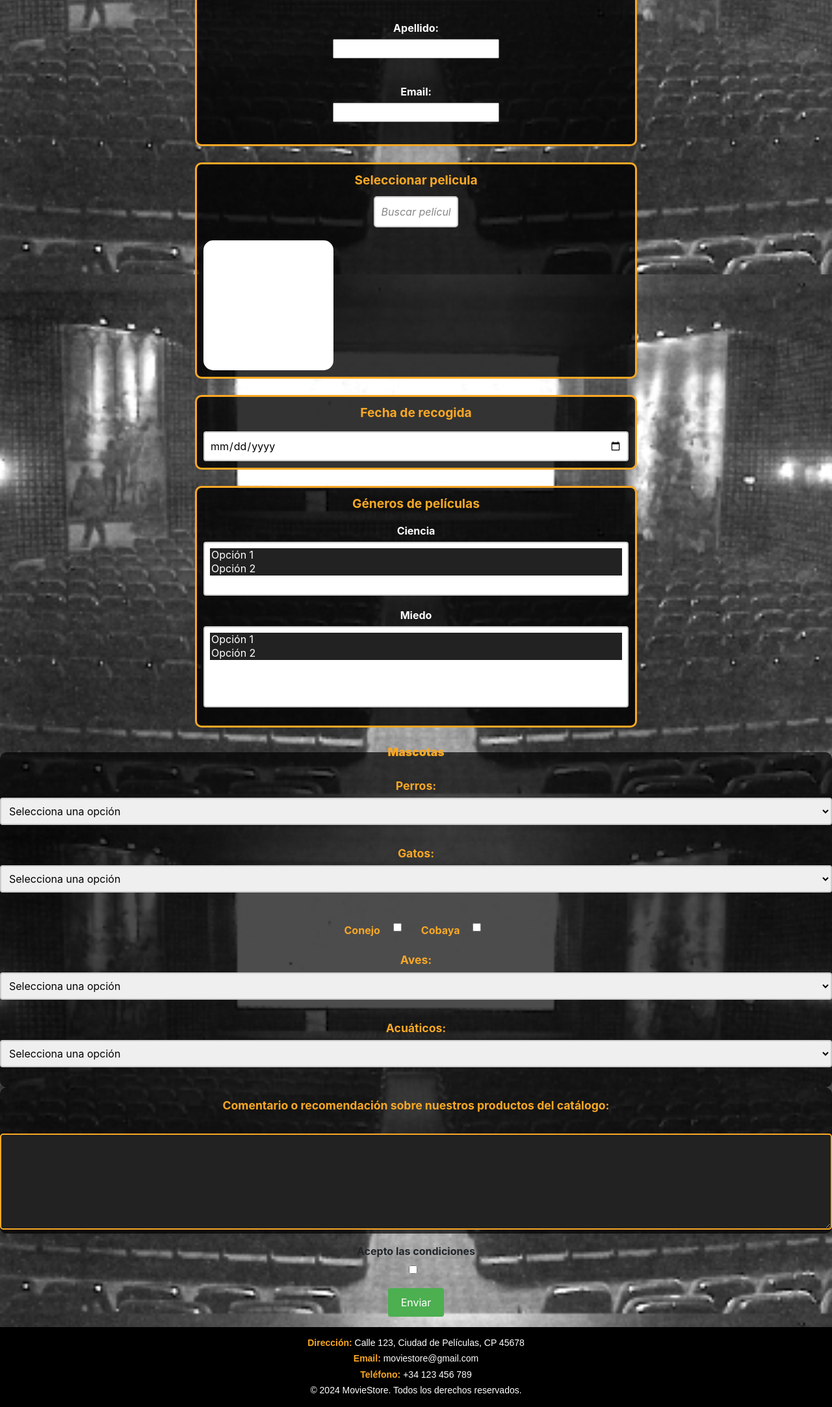
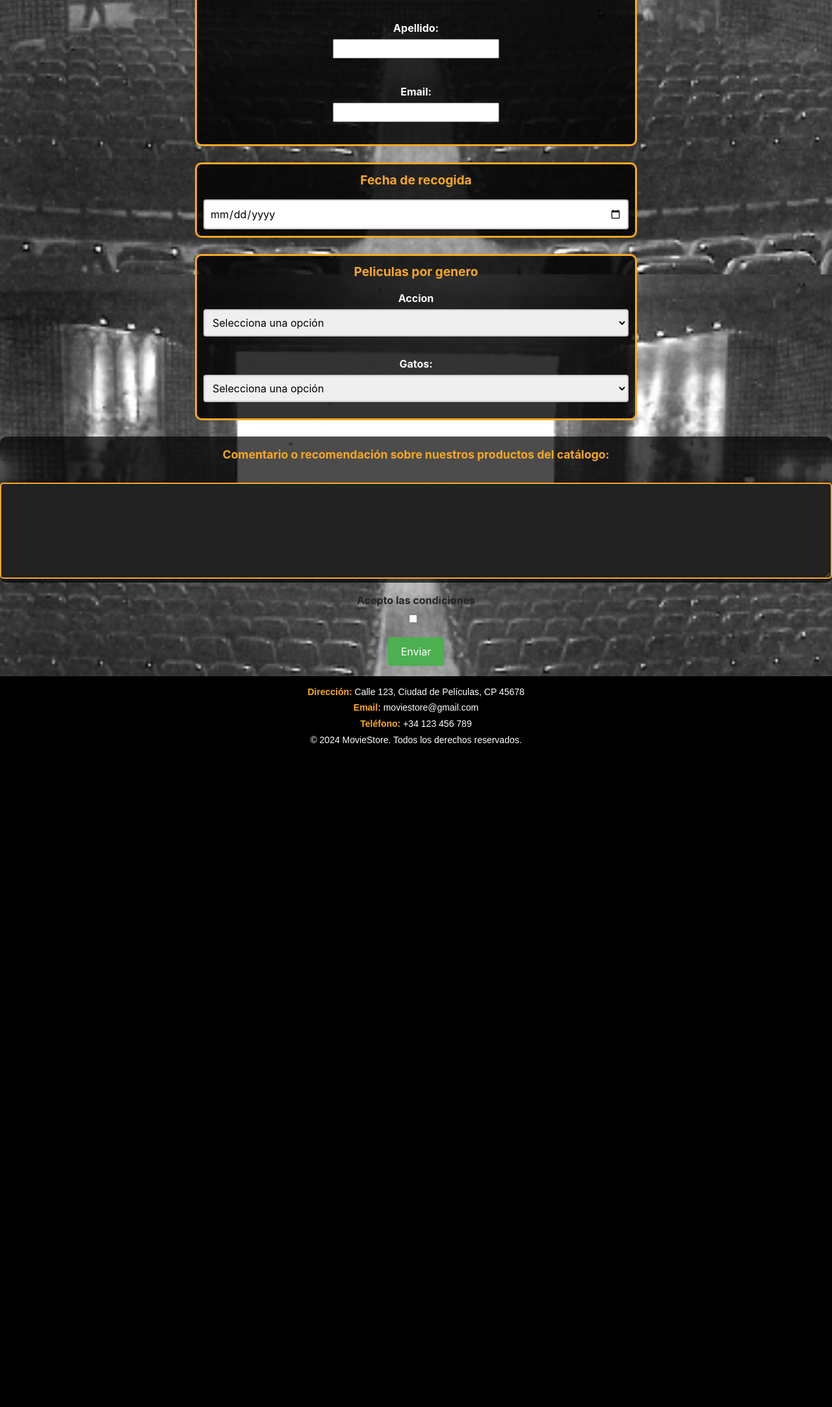
Before and after one commit to JuanGarrid0/Videoclub, a Django app: page /formulario in a window 1280 px wide. Shown: the part 378-2544 px from the top of the page at 65% size. After the commit the page ends 1522 px from the top, so only its background shows below. Run offline with Django 5.2, Linux system fonts and the light colour scheme; some libraries are stand-ins or nearby versions.

Commit message:
formulario y javascript

```diff
--- a/videoclub/movies/templates/movies/formulario.html
+++ b/videoclub/movies/templates/movies/formulario.html
@@ -19,91 +19,54 @@
             <input type="text" name="email" id="email"><br>
             <br>
         </form>
-        <form id = "pelicula" action = "form.php" method = "post">
-            <legend><strong>Seleccionar pelicula</strong></legend>
-            <input type="text" id="barraBusquedaPeliculas" placeholder="Buscar película..."></input>
-            <div id = "resultado">
 
-            </div>
-        </form>
         <form action="/submit" method="post">
             <legend><strong>Fecha de recogida</strong></legend>
             <input type="date" id="fecha" name="fecha" required>
         </form>
-
-        <form id="pel" action="form.php" method="post">
-            <legend><strong>Géneros de películas</strong></legend>
-
-            <div class="form-group">
-                <label for="ciencia">Ciencia</label>
-                <select id="pelicula_ciencia" name="ciencia" multiple size="3">
-                    <option>Opción 1</option>
-                    <option>Opción 2</option>
-                </select>
-            </div>
-
-            <div class="form-group">
-                <label for="miedo">Miedo</label>
-                <select id="pelicula_miedo" name="miedo" multiple size="5">
-                    <option>Opción 1</option>
-                    <option>Opción 2</option>
-                </select>
-            </div>
-        </form>
-
-        <fieldset>
-            <legend><strong>Mascotas</strong></legend>
-
-            <div class="form-group">
-                <label for="perros">Perros:</label>
+        <!-- Si seleccionas una peli las otras ya no se pueden seleccionar -->
+        <form>
+            <legend><strong>Peliculas por genero</strong></legend>
+            <label for="perros">Accion</label>
             <select id="perros" name="perros">
                 <option disabled selected>Selecciona una opción</option>
-                    <option>Border</option>
-                    <option>Bulldog</option>
-                    <option>Caniche</option>
-                    <option>Chihuahua</option>
-                    <option>Dálmata</option>
-                    <option>Rottweiler</option>
-                    <option>Labrador</option>
+                <option value="none">Anular selección</option>
+                <option>Pulp Fiction</option>
+                <option>Ready Player One</option>
             </select>
-            </div>
-
-            <div class="form-group">
             <label for="gatos">Gatos:</label>
             <select id="gatos" name="gatos">
                 <option disabled selected>Selecciona una opción</option>
+                <option value="none">Anular selección</option>
                 <option>Común</option>
                 <option>Persa</option>
                 <option>Siames</option>
             </select>
-            </div>
+        </form>
+        <!-- Javascript con comentarios para entender lo que hace el codigo -->
+        <script>
+            const selects = document.querySelectorAll('select');
 
-            <div class="form-group conejo-cobaya">
-                <label for="conejos">Conejo</label>
-                <input type="checkbox" name="conejo" value="o">
-
-                <label for="cobayas">Cobaya</label>
-                <input type="checkbox" name="cobaya" value="e">
-            </div>
-
-            <div class="form-group">
-                <label for="aves">Aves:</label>
-                <select id="aves" name="aves">
-                    <option disabled selected>Selecciona una opción</option>
-                    <option>Loro</option>
-                    <option>Periquito</option>
-                </select>
-            </div>
-
-            <div class="form-group">
-                <label for="acuaticos">Acuáticos:</label>
-                <select id="acuaticos" name="acuaticos">
-                    <option disabled selected>Selecciona una opción</option>
-                    <option>Pez</option>
-                    <option>Tortuga</option>
-                </select>
-            </div>
-        </fieldset>
+            selects.forEach(select => {
+                select.addEventListener('change', () => {
+                    // Si el usuario selecciona "Anular selección"
+                    if (select.value === "none") {
+                        // Reactivar todos los selects
+                        selects.forEach(s => {
+                            s.disabled = false;
+                            s.selectedIndex = 0; // Restablece la selección
+                        });
+                    } else if (select.selectedIndex > 1) {
+                        // Si selecciona una opción válida diferente a "Selecciona una opción" o "Anular selección"
+                        selects.forEach(s => {
+                            if (s !== select) {
+                                s.disabled = true;
+                            }
+                        });
+                    }
+                });
+            });
+        </script>
 
         <fieldset>
             <label for="comentarios">Comentario o recomendación sobre nuestros productos del catálogo:</label>
```
Lines whose indentation alone changed are shown as unchanged.
